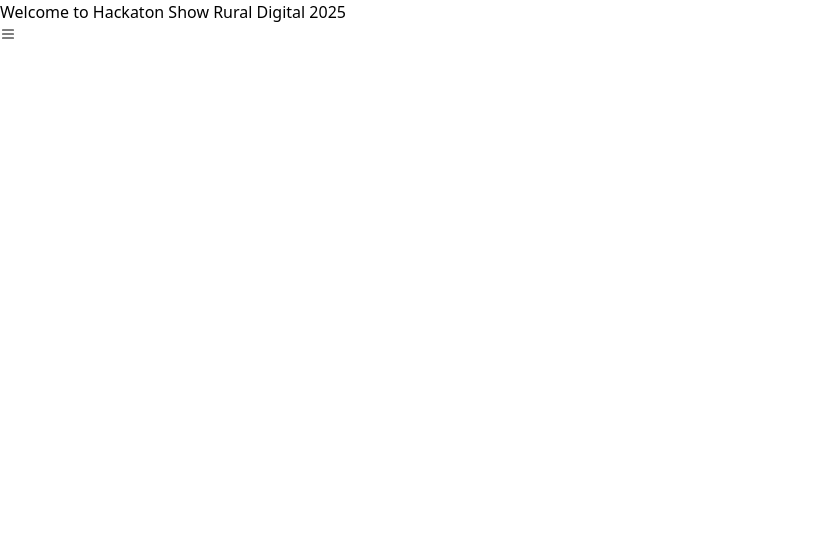
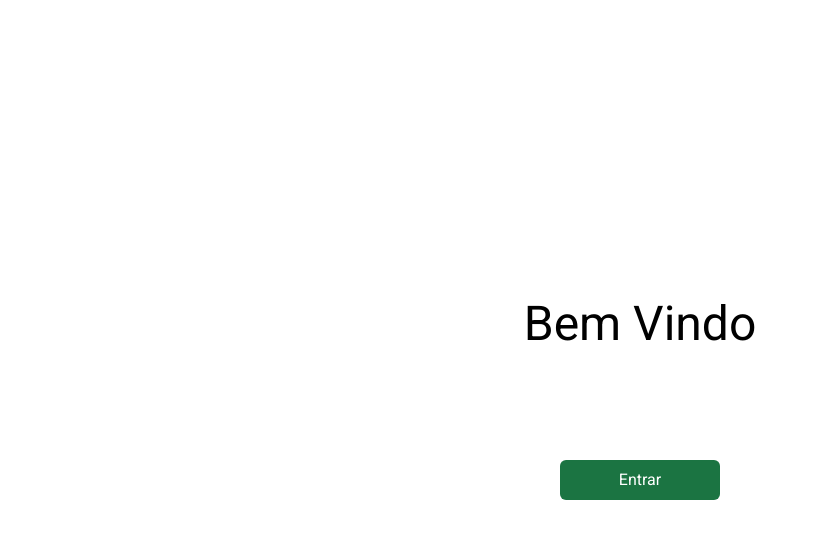
Before and after one commit to Fellyipe/hackaton_show_rural_digital_2025, a React (Vite) app in the folder frontend/: page / in a window 1280 px wide. Shown: the top 538 px of the page, without its empty margins (0-818 px from the left). Built offline with nearby package versions, Linux system fonts and the light colour scheme.

Commit message:
fazer parte da pagina de analize de potassio

```diff
--- a/frontend/index.html
+++ b/frontend/index.html
@@ -1,10 +1,18 @@
-<!doctype html>
+<!DOCTYPE html>
 <html lang="en">
   <head>
     <meta charset="UTF-8" />
     <link rel="icon" type="image/svg+xml" href="/vite.svg" />
     <meta name="viewport" content="width=device-width, initial-scale=1.0" />
-    <title></title>
+    <!-- Fonte -->
+    <link rel="preconnect" href="https://fonts.googleapis.com" />
+    <link rel="preconnect" href="https://fonts.gstatic.com" crossorigin />
+    <link
+      href="https://fonts.googleapis.com/css2?family=Roboto:ital,wght@0,100..900;1,100..900&display=swap"
+      rel="stylesheet"
+    />
+    <!-- /Fonte -->
+    <title>nomedoapp</title>
   </head>
   <body>
     <div id="root"></div>
--- a/frontend/src/index.css
+++ b/frontend/src/index.css
@@ -1 +1,17 @@
 @import "tailwindcss";
+
+@theme {
+    --color-primary: #1B7442;
+    --color-white-green: #E6E6E6;
+    --color-texts: #6C6C80;
+    --color-bold-text: #343E3D;
+    --color-emerald: #7BD389;
+    --color-label: #FFFFFF;
+    --color-secondary: #1C6E8C;
+    --color-white-blue: #CEFDFF;
+    --color-red: #E0777D;
+}
+
+body{
+    font-family: "Roboto", sans-serif;
+}
--- a/frontend/src/main.jsx
+++ b/frontend/src/main.jsx
@@ -3,12 +3,14 @@ import { createRoot } from 'react-dom/client'
 import './index.css'
 import { BrowserRouter, Route,Routes } from "react-router";
 import App from './paginas/App'
+import AnalisePotassio from './paginas/telaAgronomo/AnalisePotassio';
 
 createRoot(document.getElementById("root")).render(
   <StrictMode>
     <BrowserRouter>
       <Routes>
         <Route path="/" element={<App />} />
+        <Route path="/analisePotassio" element={<AnalisePotassio />} />
       </Routes>
     </BrowserRouter>
   </StrictMode>
--- a/frontend/src/paginas/App.jsx
+++ b/frontend/src/paginas/App.jsx
@@ -1,12 +1,21 @@
 import React from 'react';
-import AnalisePotassio from './telaAgronomo/AnalisePotassio';
+import { useNavigate } from 'react-router';
 
-const App= () => {
+function App() {
+ let navigate = useNavigate();
+
     return (
-        <div>
-            <h1>Welcome to Hackaton Show Rural Digital 2025</h1>
-            <AnalisePotassio/>
+      <div className="w-full flex flex-col h-screen items-center justify-center">
+        <div className="flex flex-col items-center justify-between h-1/4">
+          <h1 className="text-5xl">Bem Vindo</h1>
+          <button
+            onClick={() => navigate("/analisePotassio")}
+            className="bg-primary w-40 h-10 rounded-md text-white"
+          >
+            Entrar
+          </button>
         </div>
+      </div>
     );
 }
 
--- a/frontend/src/paginas/telaAgronomo/AnalisePotassio.jsx
+++ b/frontend/src/paginas/telaAgronomo/AnalisePotassio.jsx
@@ -3,17 +3,18 @@ import { List } from "@phosphor-icons/react";
 function AnalisePotassio(){
     return (
         <div>
-            <header>
+            <header className="bg-white-green w-full flex flex-col p-4">
                 <button>
-                    <List/>
+                    <List size={42}/>
                 </button>
+                <h1 className="text-center text-3xl">Analise de Potassio</h1>
             </header>
-            <main>
+            <main className="bg-primary w-full h-screen rounded-t-2xl p-4">
                 <div>
 
                 </div>
                 <div>
-
+aaa
                 </div>
 
             </main>
```
